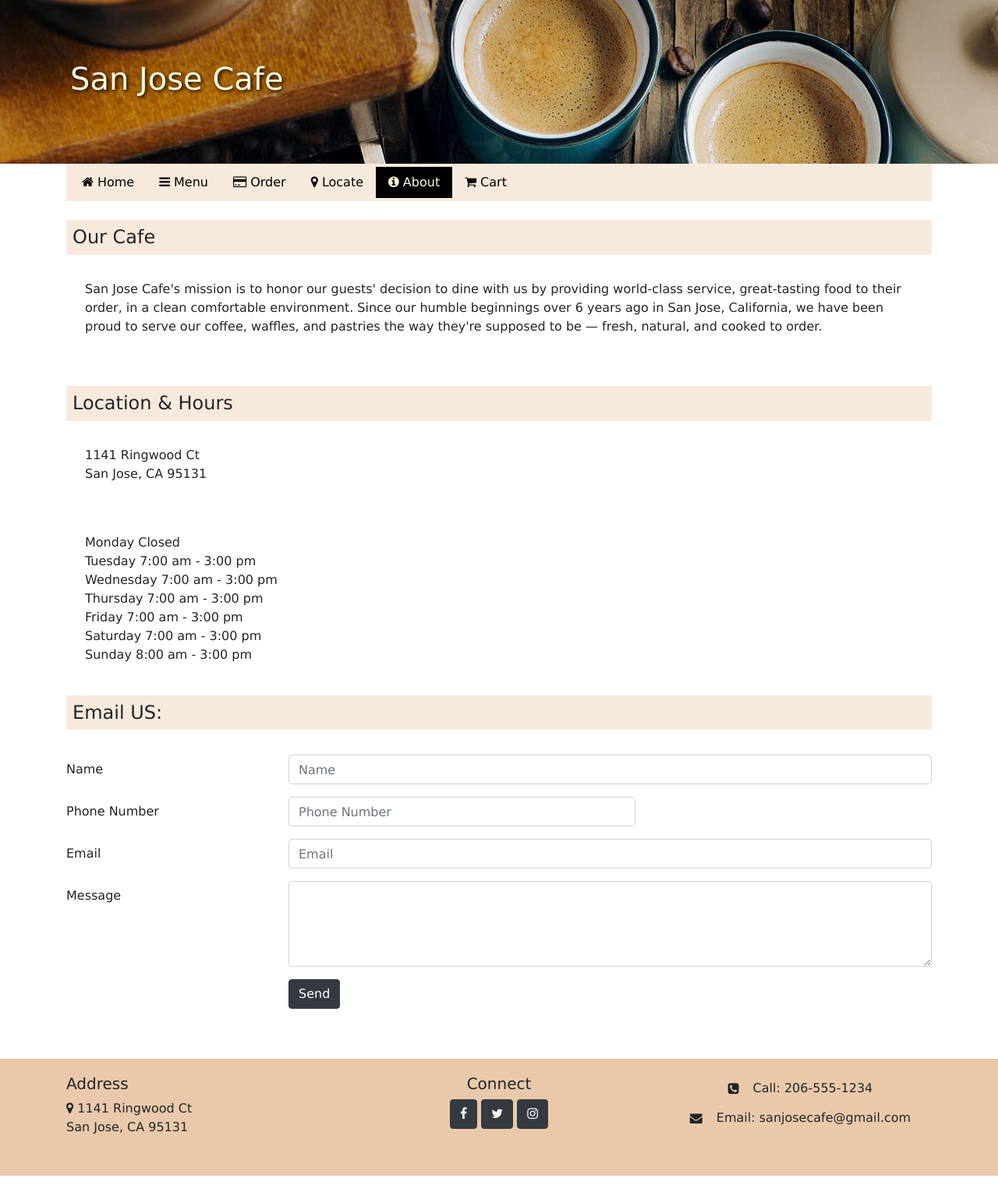
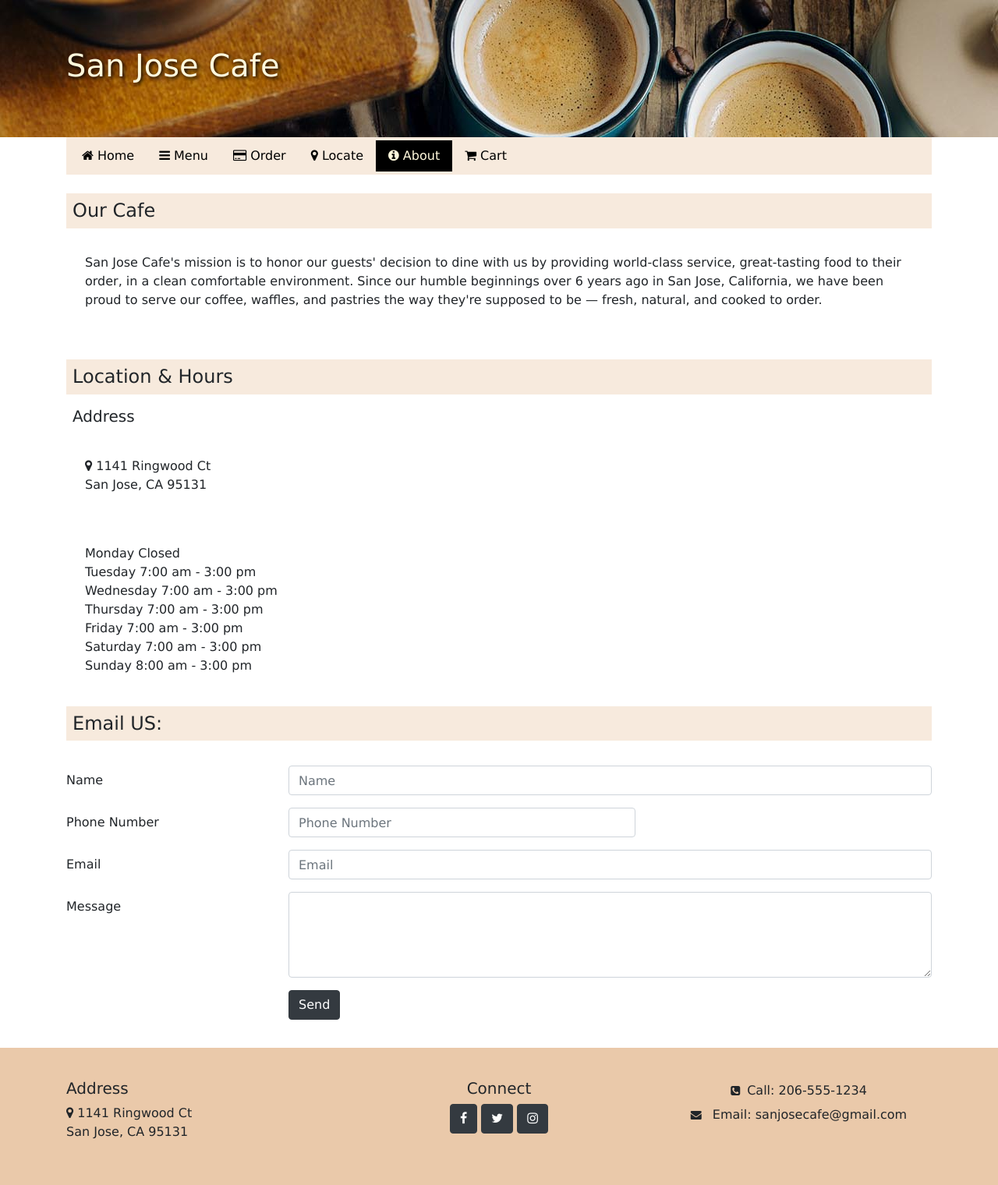
Before and after one commit to mnajjar2008/cafebootstrap, a website: page about.html in a window 1280 px wide. Shown: the top 1520 px of the page at 78% size. Drawn offline with nearby package versions, Linux system fonts and the light colour scheme.

Commit message:
adjustment to header and footer

```diff
--- a/about.html
+++ b/about.html
@@ -16,9 +16,9 @@
     <body>
         <header class="bg-image-header">
             <div class="container">
-                <div class="d-flex align-items-center hcafename">
-                    <div class="cafename">
-                        <h1>San Jose Cafe</h1>
+                <div class="row">
+                    <div class="col">
+                        <h1 class="cafename">San Jose Cafe</h1>
                     </div>
                 </div>
             </div>
@@ -64,10 +64,12 @@
                 <div class="row mt-4">
                     <div class="col-12">
                         <h4 class="abouttitle p-2">Location & Hours</h4>
-                        <p class="p-4">
+                        <h5 class="p-2">Address</h5>
+                        <address class="p-4">
+                            <i class="fa fa-map-marker" aria-hidden="true"></i>
                             1141 Ringwood Ct <br />
                             San Jose, CA 95131
-                        </p>
+                        </address>
                         <p class="p-4">
                             Monday Closed <br />
                             Tuesday 7:00 am - 3:00 pm <br />
@@ -120,19 +122,19 @@
                 </div>
             </div>
         </main>
-        <footer class="mt-5">
+        <footer>
             <div class="container">
                 <div class="row text-center">
                     <div class="col-sm text-sm-left">
                         <h5>Address</h5>
-                        <p class="">
+                        <address>
                             <i class="fa fa-map-marker" aria-hidden="true"></i>
                             1141 Ringwood Ct <br />
                             San Jose, CA 95131
-                        </p>
+                        </address>
                     </div>
                     <div class="col-sm mb-3">
-                        <h5 class="text-center">Connect</h5>
+                        <h5>Connect</h5>
                         <a class="btn btn-dark" href="http://facebook.com/"><i class="fa fa-facebook"></i></a>
                         <a class="btn btn-dark" href="http://twitter.com/"><i class="fa fa-twitter"></i></a>
                         <a class="btn btn-dark" href="http://instagram.com/"><i class="fa fa-instagram"></i></a>
@@ -140,10 +142,10 @@
                     <div class="col-sm-12 col-lg text-sm-center">
                         <ul class="list-unstyled">
                             <li>
-                                <a class="btn" href="tel:206-555-1234"><i class="fa fa-phone-square" aria-hidden="true"></i></a> Call: 206-555-1234
+                                <a role="button" class="btn btn-sm" href="tel:206-555-1234"> <i class="fa fa-phone-square"></i> </a>Call: 206-555-1234
                             </li>
                             <li>
-                                <a class="btn" href="email:sanjosecafe@gmail.com"><i class="fa fa-envelope" aria-hidden="true"></i></a> Email: sanjosecafe@gmail.com
+                                <a role="button" class="btn btn-sm" href="email:sanjosecafe@gmail.com"><i class="fa fa-envelope"></i></a> Email: sanjosecafe@gmail.com
                             </li>
                         </ul>
                     </div>
--- a/css/styles.css
+++ b/css/styles.css
@@ -1,15 +1,25 @@
+body,
+header,
+footer {
+    font-family: 'Lucida Sans', 'Lucida Sans Regular', 'Lucida Grande', 'Lucida Sans Unicode', Geneva, Verdana, sans-serif;
+}
+
 .bg-image-header {
     background-image: url('../images/Cafe-Header11.jpg');
     background-attachment: fixed;
+    padding: 60px;
 }
-.hcafename {
-    height: 210px;
-    margin-left: 5px;
+
+.cafename {
+    text-shadow: 2px 2px 5px rgb(0, 0, 0);
+    color: cornsilk;
 }
-footer {
-    padding-top: 20px;
-    background-color: rgba(214, 148, 86, 0.5);
-    min-height: 150px;
+
+/* for xs vertical stacking of cards */
+.card {
+    margin-top: 20px;
+    margin-bottom: 20px;
+    border-radius: 8px;
 }
 
 .card-body {
@@ -23,10 +33,7 @@ footer {
 figure.card-body {
     margin-bottom: 0;
 }
-.row-content {
-    padding-top: 20px;
-    padding-bottom: 20px;
-}
+
 .nav {
     background-color: rgba(214, 148, 86, 0.2);
     margin-bottom: 15px;
@@ -35,17 +42,7 @@ figure.card-body {
 .nav-link {
     color: black;
 }
-.cafename {
-    text-shadow: 2px 2px 5px rgb(0, 0, 0);
-    color: cornsilk;
-}
 
-/* for xs vertical stacking of cards */
-.card {
-    margin-top: 20px;
-    margin-bottom: 20px;
-    border-radius: 8px;
-}
 .hrstyle {
     height: 10px;
     box-shadow: inset 0 9px 9px -3px rgba(214, 148, 86, 0.2);
@@ -56,6 +53,7 @@ figure.card-body {
 .abouttitle {
     background-color: rgba(214, 148, 86, 0.2);
 }
+
 .nav-pills .nav-link.active,
 .nav-pills .show .nav-link,
 .card-header,
@@ -63,20 +61,24 @@ figure.card-body {
     background-color: black;
     color: cornsilk;
 }
+
 .pastyle {
     border-radius: solid;
     background-color: black;
     color: cornsilk;
 }
-body,
-header,
-footer {
-    font-family: 'Lucida Sans', 'Lucida Sans Regular', 'Lucida Grande', 'Lucida Sans Unicode', Geneva, Verdana, sans-serif;
-}
+
 .menu-b {
     background-color: black;
     color: cornsilk;
 }
+
 h6 {
     margin-bottom: 0;
 }
+
+footer {
+    margin-top: 20px;
+    padding: 40px;
+    background-color: rgba(214, 148, 86, 0.5);
+}
```
Also changed, not shown: index.html (+9 -13 lines), menu.html (+9 -10 lines), order.html (+14 -14 lines).
